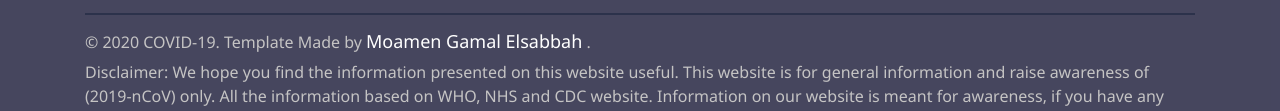
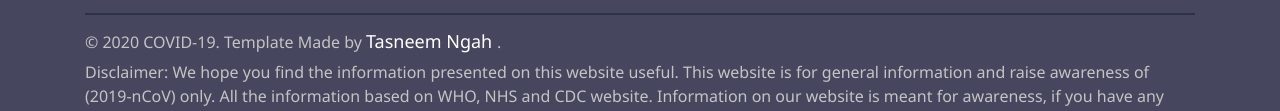
Before and after one commit to T131B/covide-19, a plain HTML site: page index.html in a window 1280 px wide. Shown: the part 6990-7101 px from the top of the page. Drawn offline with Linux system fonts and the light colour scheme.

Commit message:
initial commit

```diff
--- a/index.html
+++ b/index.html
@@ -1068,7 +1068,7 @@
             <hr class="my-3">
 
             <div class="row">
-              <div class="col-md-12"><h6>© 2020 COVID-19. Template Made by <span>Moamen Gamal Elsabbah</span> .</h6></div>
+              <div class="col-md-12"><h6>© 2020 COVID-19. Template Made by <span>Tasneem Ngah </span> .</h6></div>
               <div class="col-md-12"><p>Disclaimer: We hope you find the information presented on this website useful. This website is for general information and raise awareness of (2019-nCoV) only. All the information based on WHO, NHS and CDC website. Information on our website is meant for awareness, if you have any doubt please verify from respective site</p></div>
             </div>
 
```
